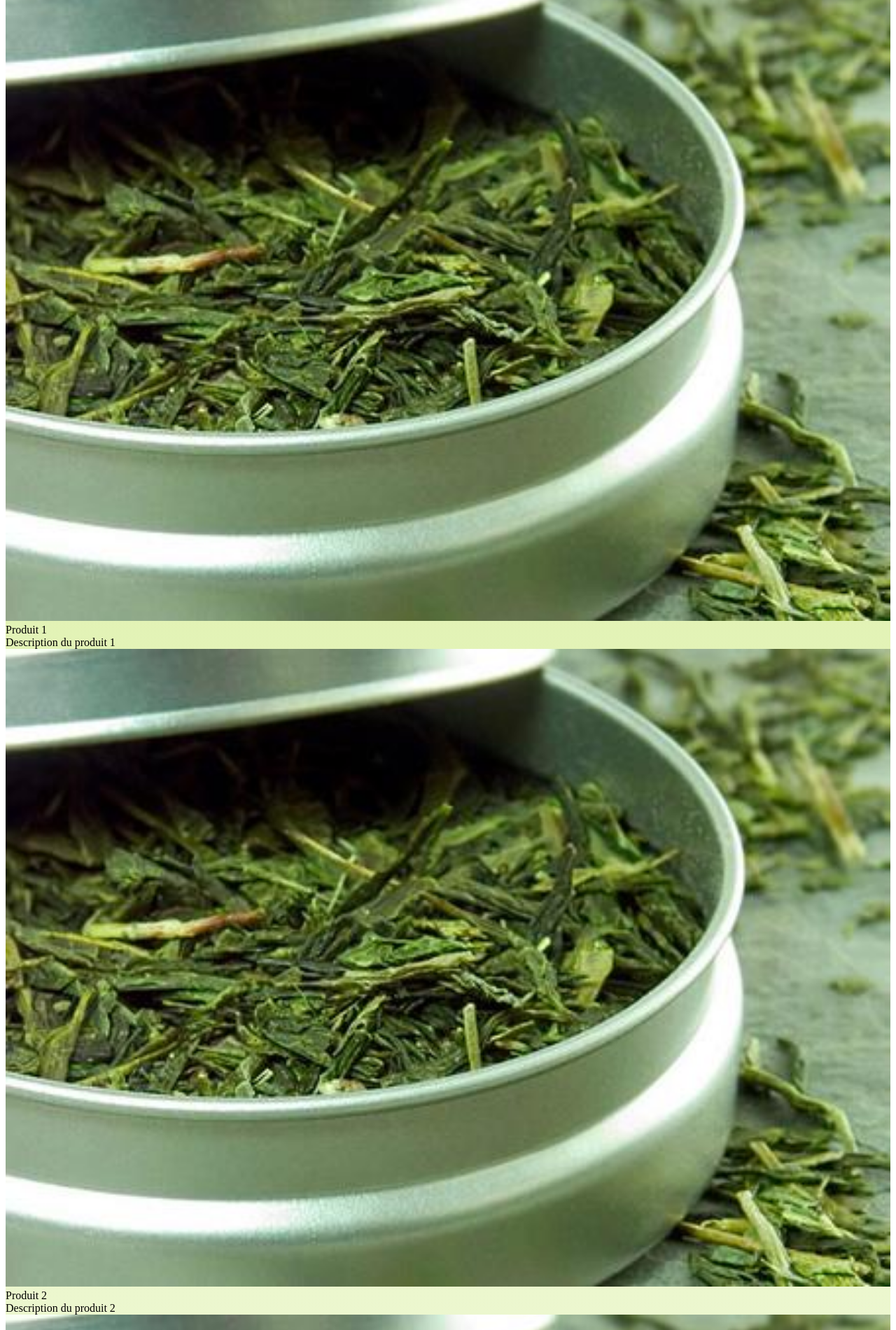
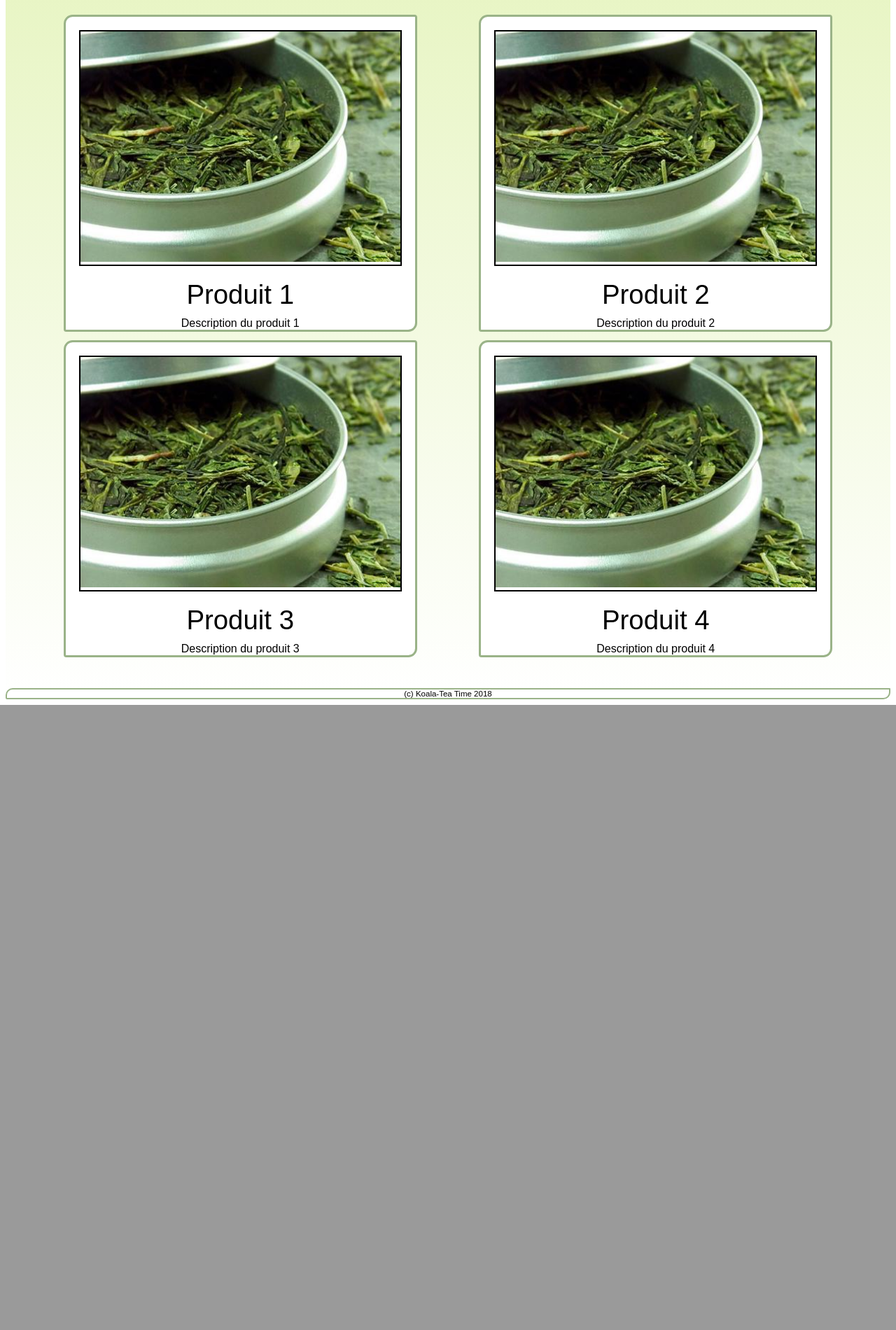
Before and after one commit to Blake-Faythe/KTT_Project, a PHP site: page /produits_the.php in a window 1280 px wide; the page is wider, and only the part inside the window is pictured. Shown: the part 1168-3068 px from the top of that part at 70% size. After the commit the page ends 2175 px from the top of that part, so only its background shows below. Run offline with PHP 8.4, Linux system fonts and the light colour scheme.

Commit message:
Update feuille de style
Suppression des styles relatifs à l'ancien display produits.
Ajout du nouveau style de la page display produits
Modification des marges du footer

```diff
--- a/style.css
+++ b/style.css
@@ -39,53 +39,62 @@
 	font-family:arial;
 }
 
+/******* FICHE PRODUITS FLEXBOX *******/
 
-/******* FICHES PRODUITS *******/
+.backproducts {
+	display:flex;
 
-.tableau_produits{
-	align:center;
+	height:auto;
 
-	margin:20px;
+	margin-top:3vw;
 
-	padding:20px;
-
-	text-align:center;
+	flex-direction:row;
+	flex-wrap:wrap;
+	justify-content:space-evenly;
+	align-items:baseline;
+	align-content:flex-start;
 }
 
-.boite_pdt{
-	position:relative;
-	left:3em;
+.productbox{
+	width:39vw;
+	height:auto;
+	margin:auto;
 
+	background-color:#FFFFFF;
 
-	display:block;
+	border-style:solid;
+	border-radius: 1vw 0.3vw 1vw 0.3vw ;
+	border-width:0.3vw;
+	border-color:#9AB388;
 
-	margin-left:50 px;
-	margin-right:20 px;
-	margin-bottom:50 px;
+	color:#000000;
+	text-align:center;
 
-	padding:15 px;
-
-	text-align:center;
-	align:center;
-
-	float:left;
-	white-space:nowrap;
-
-	border:3 px black;
+	margin:0.45vw;
 }
 
-.description{
-	text-align: center;
-	font-size: 10 px;
-	color: blue
+.imgproduct{
+
+	height:auto;
+
+	border-style:solid;
+	border-width:0.2vw;
+	border-color:#000000;
+	align:center;
+	margin:1.5vw;
 }
 
-.img_produit{
-	align: center;
+.titreproduct{
 
-	display:block;
+	font-family:arial;
+	font-size:3vw;
+	margin-bottom:0.76vw;
+}
 
-	border: 2px solid gray;
+.descriptionproduct{
+
+	font-family:arial;
+
 }
 
 
@@ -220,6 +229,7 @@ h1 {
 	font-size:0.9vw;
 
 	margin-bottom:5px;
+	margin-top:3vw;
 
 	border-radius: 10px 1px 10px 2px ;
 	border-width:2px;
@@ -410,3 +420,52 @@ Un truc pour faire des colonnes comme un journal... Pas très utile!*/
 }
 
 */
+
+/* OLD FICHES PRODUITS
+
+.tableau_produits{
+	align:center;
+
+	margin:20px;
+
+	padding:20px;
+
+	text-align:center;
+}
+
+.boite_pdt{
+	position:relative;
+	left:3em;
+
+
+	display:block;
+
+	margin-left:50 px;
+	margin-right:20 px;
+	margin-bottom:50 px;
+
+	padding:15 px;
+
+	text-align:center;
+	align:center;
+
+	float:left;
+	white-space:nowrap;
+
+	border:3 px black;
+}
+
+.description{
+	text-align: center;
+	font-size: 10 px;
+	color: blue
+}
+
+.img_produit{
+	align: center;
+
+	display:block;
+
+	border: 2px solid gray;
+}
+*/
```
